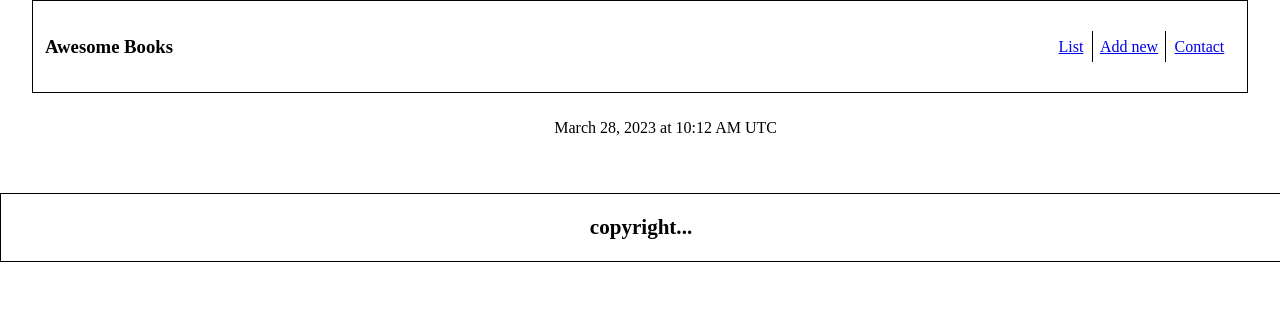
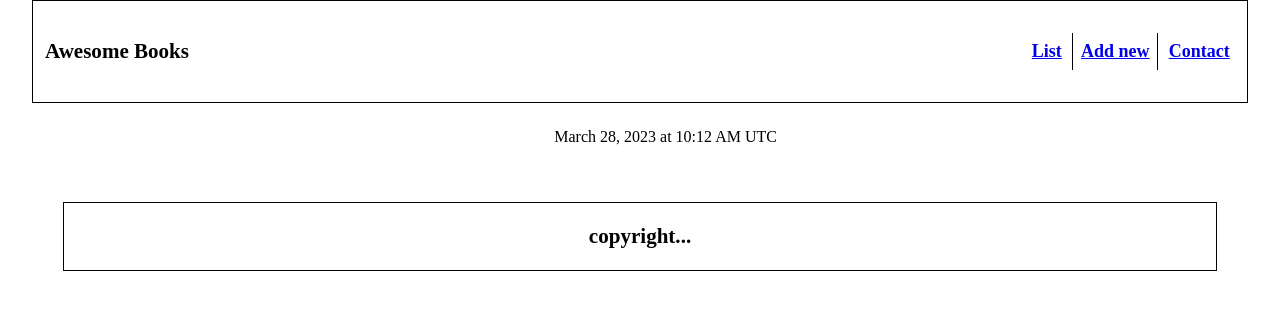
Before and after one commit to 0sugo/refactored_awesomeBooks, a website with bundled scripts: page index.html in a window 1280 px wide. Built offline with nearby package versions, Linux system fonts and the light colour scheme.

Commit message:
Add more custom styles

```diff
--- a/styles.css
+++ b/styles.css
@@ -39,6 +39,8 @@ h2 {
   position: relative;
   left: 50%;
   right: 50%;
+  font-weight: 700;
+  font-size: 18px;
   box-sizing: border-box;
   transform: translate(-50%);
   -webkit-transform: translate(-50%);
@@ -167,6 +169,13 @@ margin:2%;
     text-align: center;
     font-size: 18px;
     border: 1px solid black;
-    width: 100%;
+    width: 90%;
+    left: 50%;
+    right: 50%;
+    transform: translate(-50%);
+    -webkit-transform: translate(-50%);
+    -moz-transform: translate(-50%);
+    -ms-transform: translate(-50%);
+    -o-transform: translate(-50%);
 
 }
```
